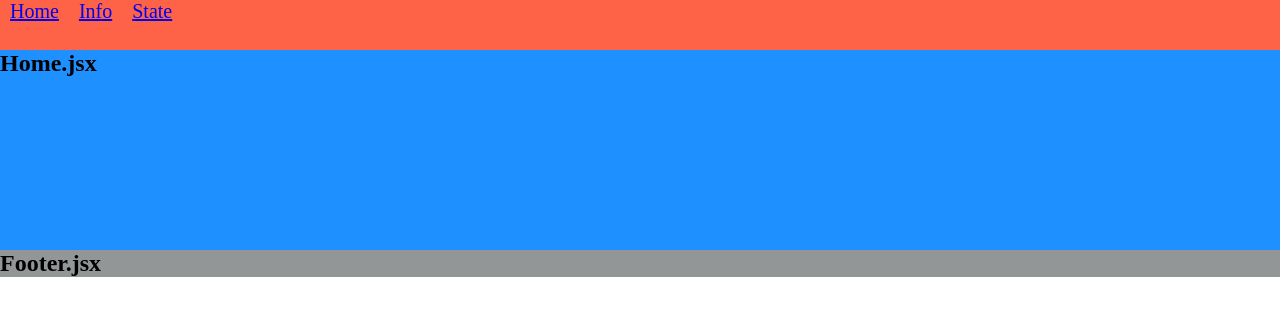
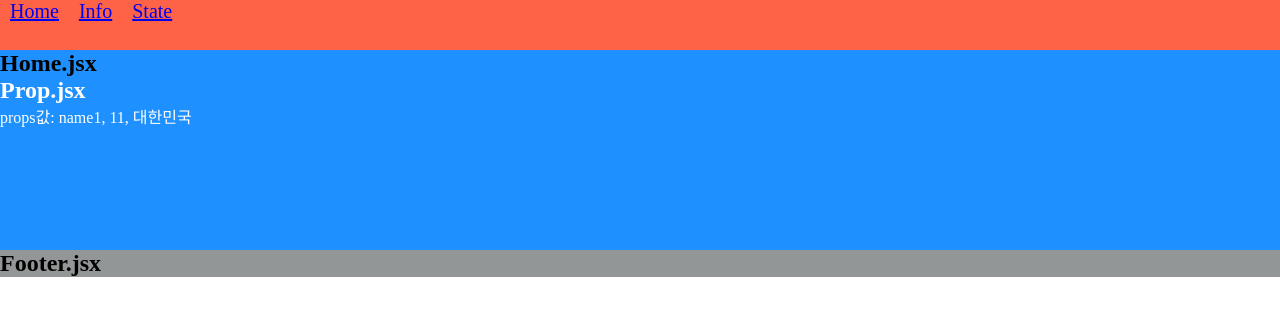
Before and after one commit to codingrecipe1/react_basic, a React (Create React App) app: page / in a window 1280 px wide. Shown: the top 316 px of the page. Built offline with nearby package versions, Linux system fonts and the light colour scheme.

Commit message:
06_props

```diff
--- a/src/Home.jsx
+++ b/src/Home.jsx
@@ -1,7 +1,13 @@
+// Props: 상위컴포넌트에서 하위컴포넌트로 파라미터를 전달하는 것.
+// Home -> Prop name, age
+
+import Prop from "./pages/Prop";
+
 const Home = () => {
     return(
         <div className="home">
             <h2>Home.jsx</h2>
+            <Prop n="name1" age="11" nation="대한민국" />
         </div>
     );
 }
--- /dev/null
+++ b/src/pages/Prop.jsx
@@ -0,0 +1,16 @@
+import { useState } from "react";
+
+const Prop = (props) => {
+    console.log(props);
+    const [name, setName] = useState();
+    // setName(props.n);
+    return(
+        <div className="prop-page page">
+            <h2>Prop.jsx</h2>
+            <p>
+                props값: {props.n}, {props.age}, {props.nation}
+            </p>
+        </div>
+    );
+}
+export default Prop;
```
